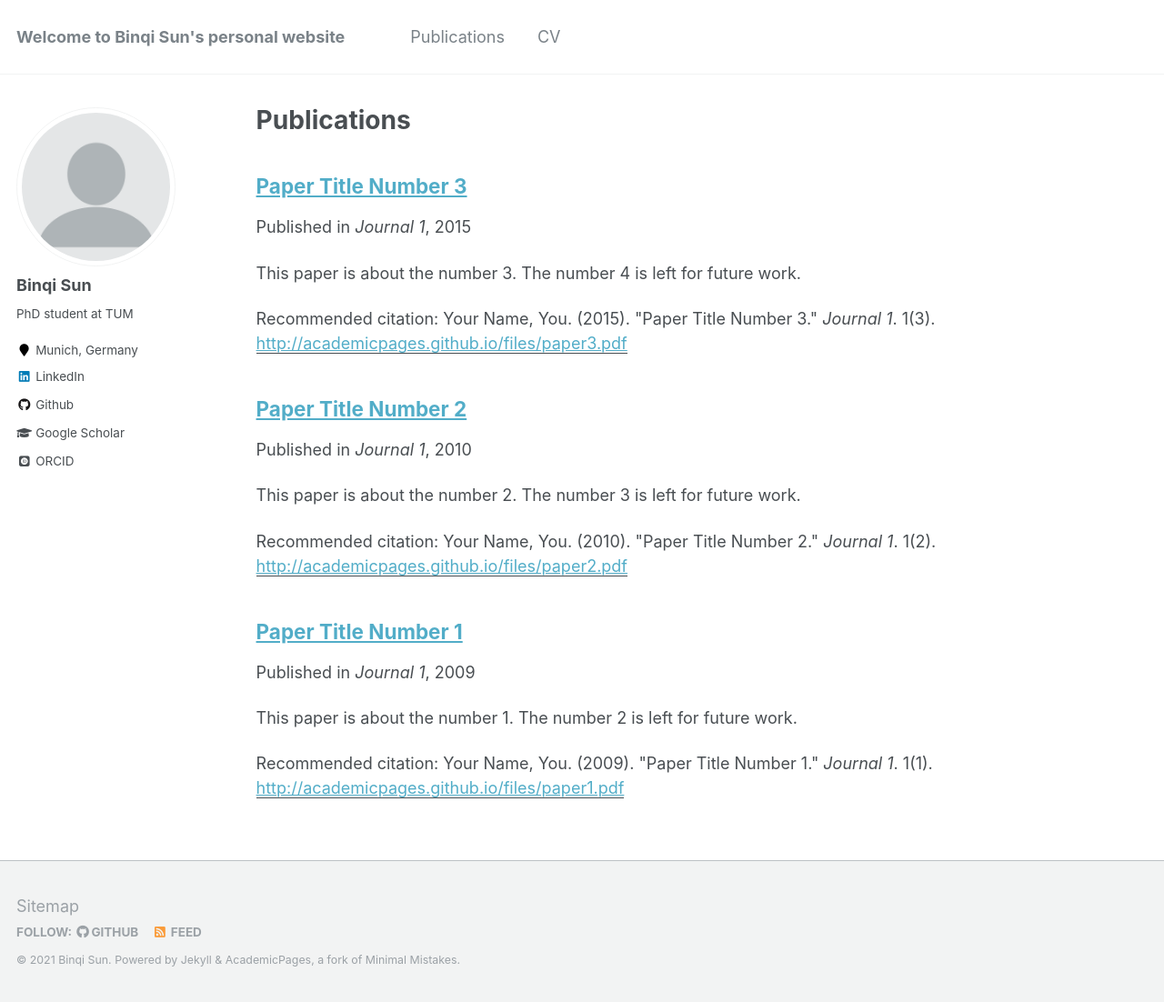
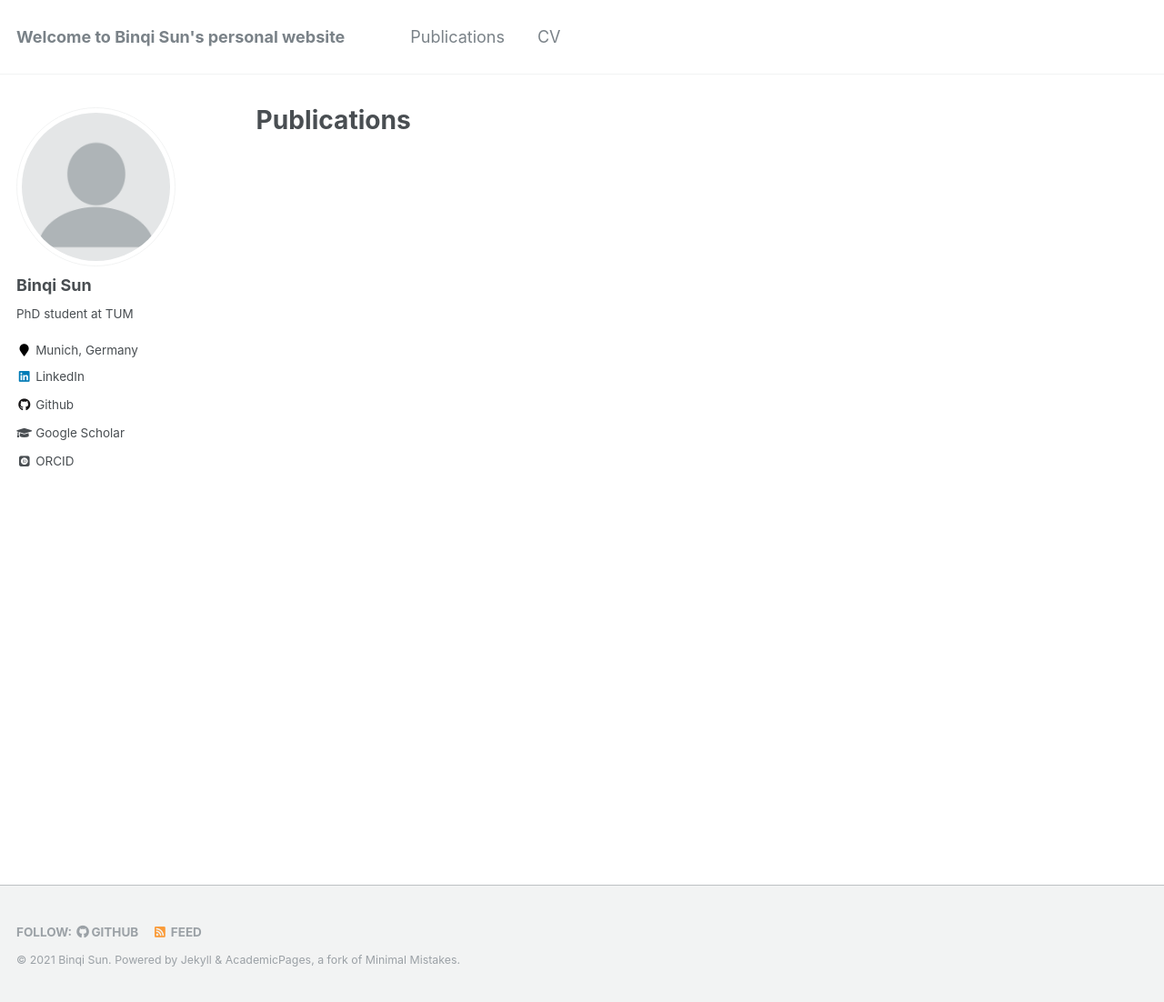
Before and after one commit to binqi-sun/binqi-sun.github.io, a Jekyll site: the page built from _pages/publications.md, in a window 1280 px wide and 1102 px high. Shown: the whole window at 91% size. Built offline with Jekyll 4.4.1, drawn with Linux system fonts in a browser that asks for light colours; some web fonts are replaced; some of the changed lines change nothing that is shown.

Commit message:
update footer

```diff
--- a/_config.yml
+++ b/_config.yml
@@ -175,18 +175,18 @@
 
 # Collections
 collections:
-  teaching:
-    output: true
-    permalink: /:collection/:path/
-  publications:
-    output: true
-    permalink: /:collection/:path/
-  portfolio:
-    output: true
-    permalink: /:collection/:path/
-  talks:
-    output: true
-    permalink: /:collection/:path/
+  # teaching:
+  #   output: true
+  #   permalink: /:collection/:path/
+  # publications:
+  #   output: true
+  #   permalink: /:collection/:path/
+  # portfolio:
+  #   output: true
+  #   permalink: /:collection/:path/
+  # talks:
+  #   output: true
+  #   permalink: /:collection/:path/
 
 
 # Defaults
--- a/_includes/footer/custom.html
+++ b/_includes/footer/custom.html
@@ -1,3 +1,3 @@
 <!-- start custom footer snippets -->
-<a href="/sitemap/">Sitemap</a>
+<!-- <a href="/sitemap/">Sitemap</a> -->
 <!-- end custom footer snippets -->
```
